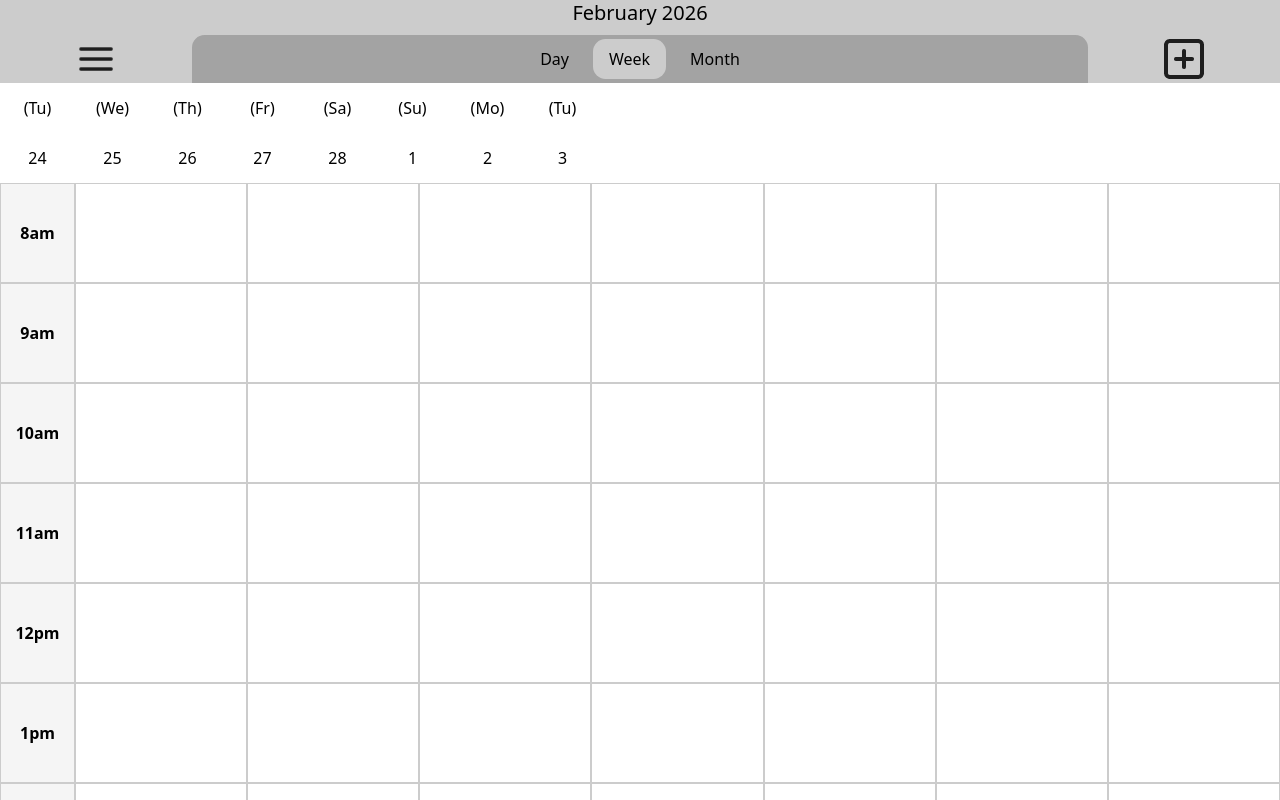
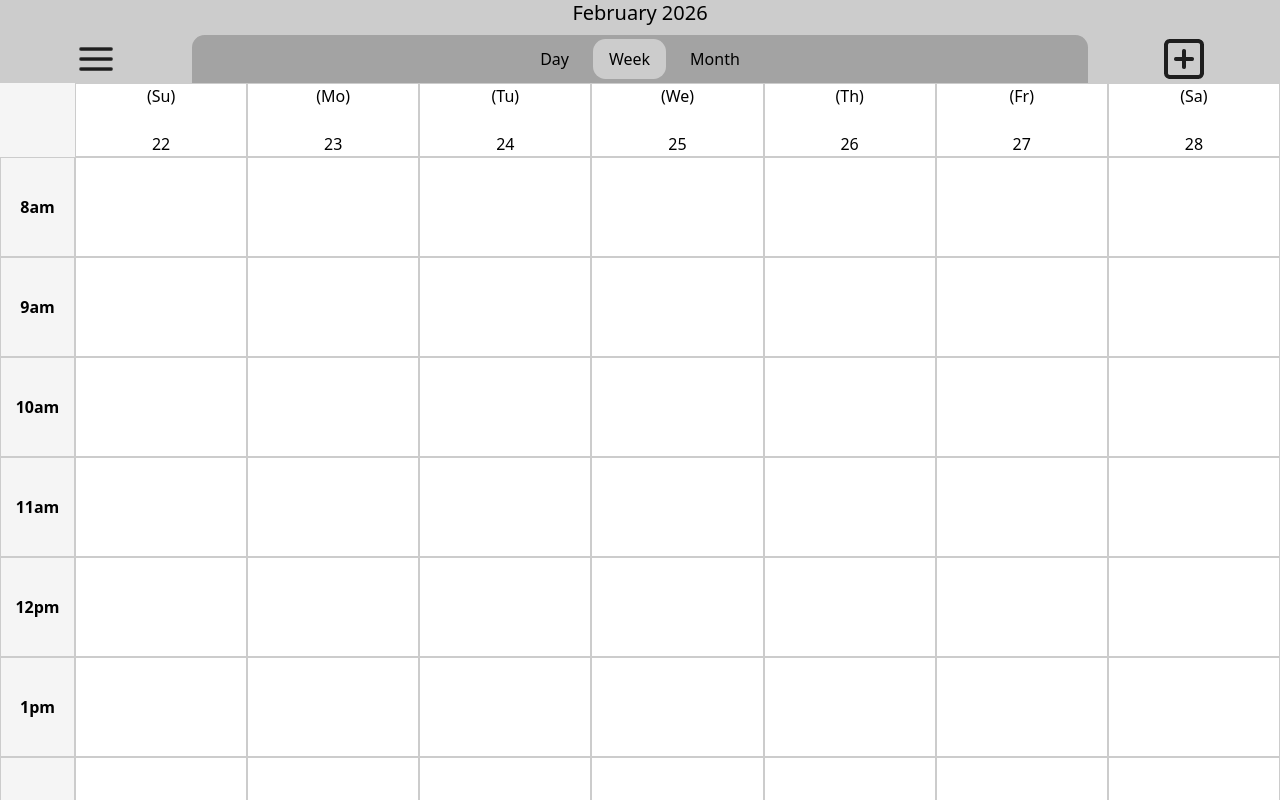
Before and after one commit to COS420-S2025/TeamF, a React (Create React App) app in the folder betterdays/: page / in a window 1280 px wide. Shown: the top 800 px of the page. Built offline with nearby package versions, Linux system fonts and the light colour scheme; the HTML template or start-up script is replaced by a standard one.

Commit message:
Fixed day of week styling in month and week views

```diff
--- a/betterdays/src/components/calendarParts/Headings/MonthHeader.tsx
+++ b/betterdays/src/components/calendarParts/Headings/MonthHeader.tsx
@@ -4,14 +4,15 @@ const MonthHeader: React.FC = () => {
   const days = ['Su', 'Mo', 'Tu', 'We', 'Th', 'Fr', 'Sa'];
 
   return (
-    <div style={{ display: 'flex' }}>
+    <div style={{ display: 'flex', margin: 'auto',  }}>
       {days.map(day => (
         <div
           key={day}
           style={{
-            height: 'calc(100vh / 7)',
+
             width: 'calc(100vh / 7)',
             display: 'flex',
+            flexGrow: 1,
             alignItems: 'center',
             justifyContent: 'center',
             border: '1px solid #ccc'
--- a/betterdays/src/components/calendarParts/Headings/WeekHeadings.tsx
+++ b/betterdays/src/components/calendarParts/Headings/WeekHeadings.tsx
@@ -4,20 +4,29 @@ const WeekHeadings: React.FC = () => {
   const today = new Date();
   const dayNames = ['Su', 'Mo', 'Tu', 'We', 'Th', 'Fr', 'Sa'];
   const cells = [];
-  for (let i = 0; i < 8; i++) {
-    const date = new Date(today.getTime() + (i - 1) * 24 * 60 * 60 * 1000);
-    const dayIndex = date.getDay();
-    const abbr = dayNames[dayIndex];
-    const dayNumber = date.getDate();
+  const dayOfMonth = today.getDate()-today.getDay();
+  for (let i = 0; i < 7; i++) {
+    //const date = new Date(today.getTime() + (i - 1) * 24 * 60 * 60 * 1000);
+    const dayNumber = dayOfMonth+i
+    const abbr = dayNames[i];
+    //const dayNumber = date.getDate();
     cells.push(
-      <div key={i} style={{ display: 'grid', gridTemplateRows: '50px 50px', alignItems: 'center', justifyItems: 'center' }}>
+      <div key={i} style={{
+            width: 'calc(100vh / 7)',
+            display: 'flex',
+            flexGrow: 1,
+            flexDirection: 'column',
+            alignItems: 'center',
+            border: '1px solid #ccc' }}>
         <div>({abbr})</div>
+        <br/>
         <div>{dayNumber}</div>
       </div>
     );
   }
   return (
-    <div style={{ display: 'grid', gridTemplateColumns: 'repeat(8, 75px)', gridTemplateRows: '100px' }}>
+    <div style={{ display: 'flex', gridTemplateColumns: 'repeat(8, 75px)', gridTemplateRows: '100px' }}>
+      <div className='time-cell' style={{height: 'auto', 'border': 'none'}}></div>
       {cells}
     </div>
   );
```
